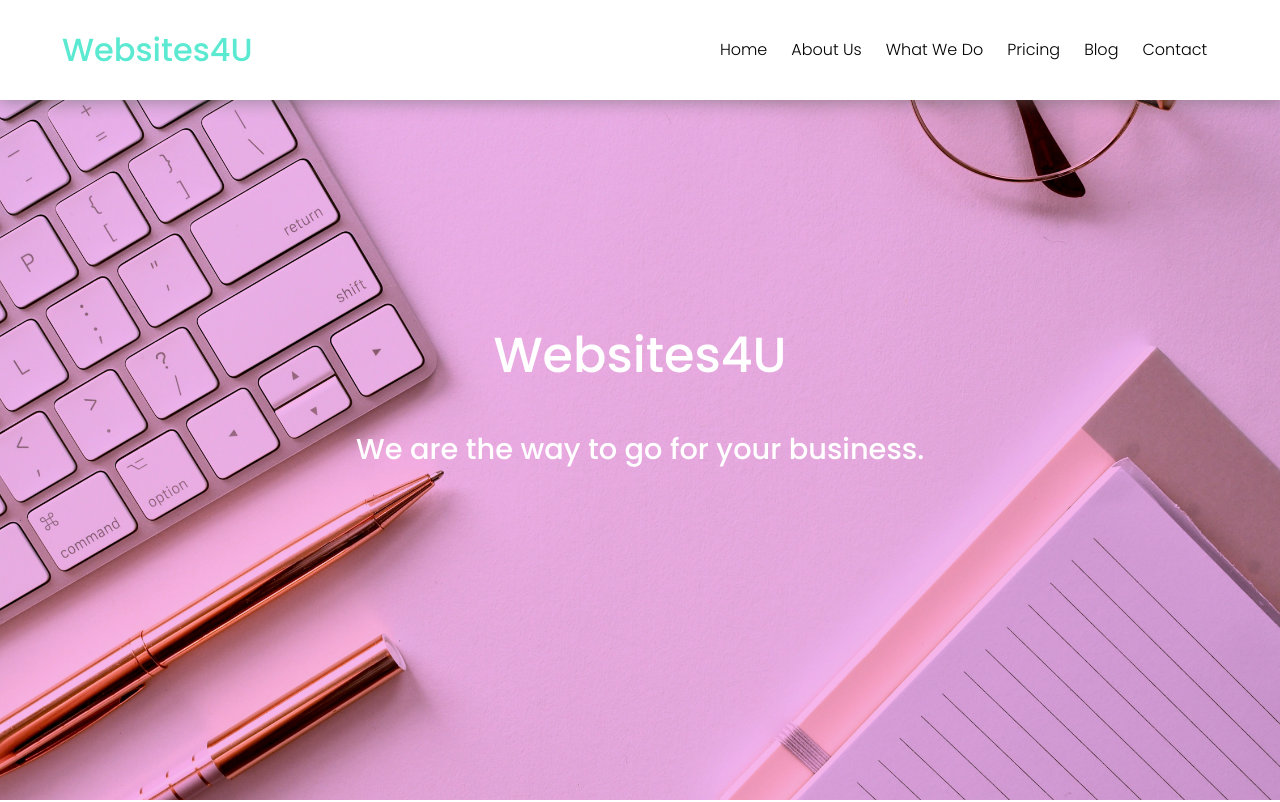
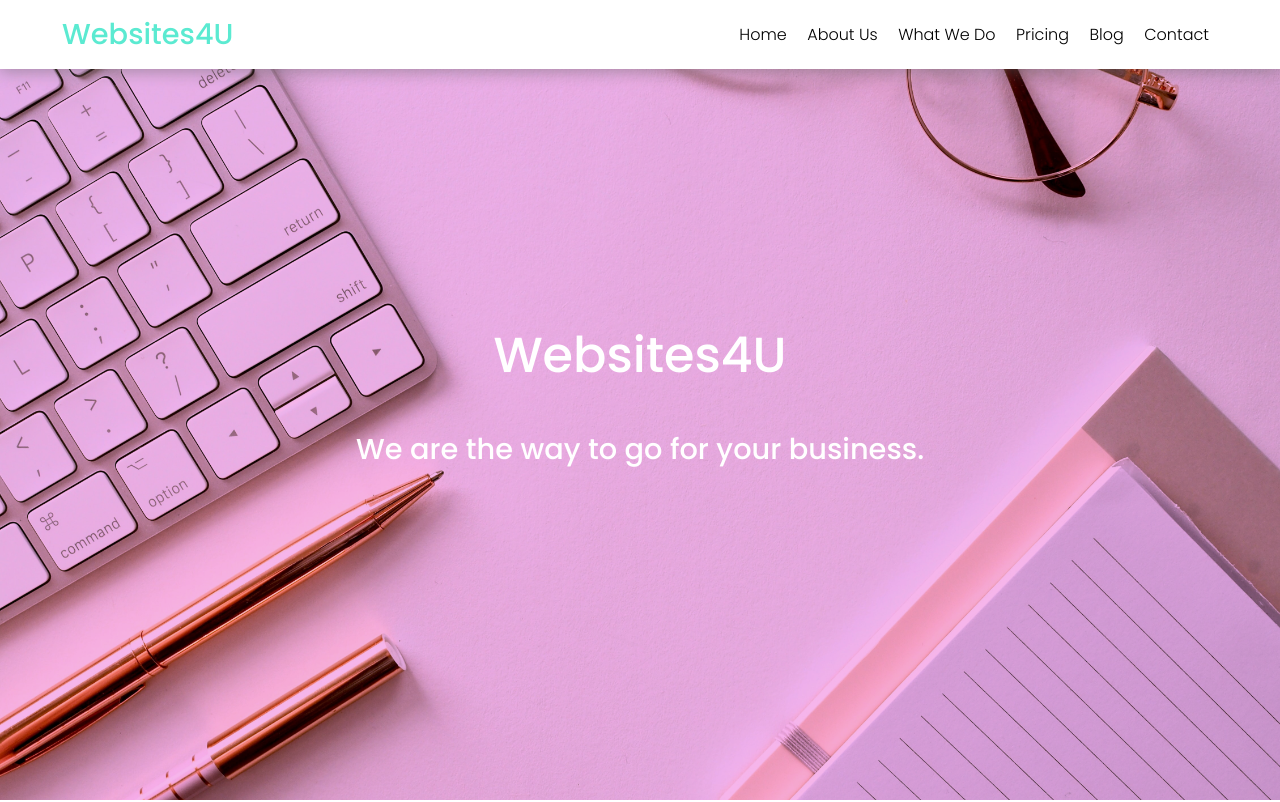
Before and after one commit to s-davies/websites4u, a React (Create React App) app: page / in a window 1280 px wide. Shown: the top 802 px of the page. Built offline with nearby package versions, Linux system fonts and the light colour scheme.

Commit message:
dynamic sizing

```diff
--- a/public/index.html
+++ b/public/index.html
@@ -14,6 +14,7 @@
       manifest.json provides metadata used when your web app is installed on a
       user's mobile device or desktop. See https://developers.google.com/web/fundamentals/web-app-manifest/
     -->
+    <link rel="icon" type="image/png" href="../src/images/Image5.jpg" />
     <link rel="manifest" href="%PUBLIC_URL%/manifest.json" />
     <!--
       Notice the use of %PUBLIC_URL% in the tags above.
--- a/src/App.css
+++ b/src/App.css
@@ -41,7 +41,7 @@ header {
   position: fixed;
   z-index: 9999;
   width: 100%;
-  height: 100px;
+  height: 5.4vw;
   background-color: white;
   -webkit-box-shadow: 0px 3px 15px rgba(100, 100, 100, 0.49);
   -moz-box-shadow: 0px 3px 15px rgba(100, 100, 100, 0.49);
@@ -50,7 +50,7 @@ header {
 
 header b {
   color: #5BEAD1;
-  font-size: 32px;
+  font-size: calc(1vw + 1rem);
   font-weight: 500;
   padding-left: calc(3.6vw + 1rem);
 }
@@ -61,9 +61,10 @@ header > div {
 
 header div a {
   color: black;
-  margin-left: 12px;
-  margin-right: 12px;
+  margin-left: 0.8vw;
+  margin-right: 0.8vw;
   font-weight: 300;
+  font-size: calc(0vw + 1rem);
 }
 
 header .react-reveal {
@@ -344,6 +345,7 @@ box-shadow: 0px 0px 10px 3px rgba(100, 100, 100, 0.49);
   border: 1px solid #CCCCCC;
   border-radius: 2px;
   font-size: 1em;
+  font-family: 'Poppins', sans-serif;
 }
 
 .contact-form input {
```
Also changed, not shown: 1 other file (tests, documents, lock files or other folders).
